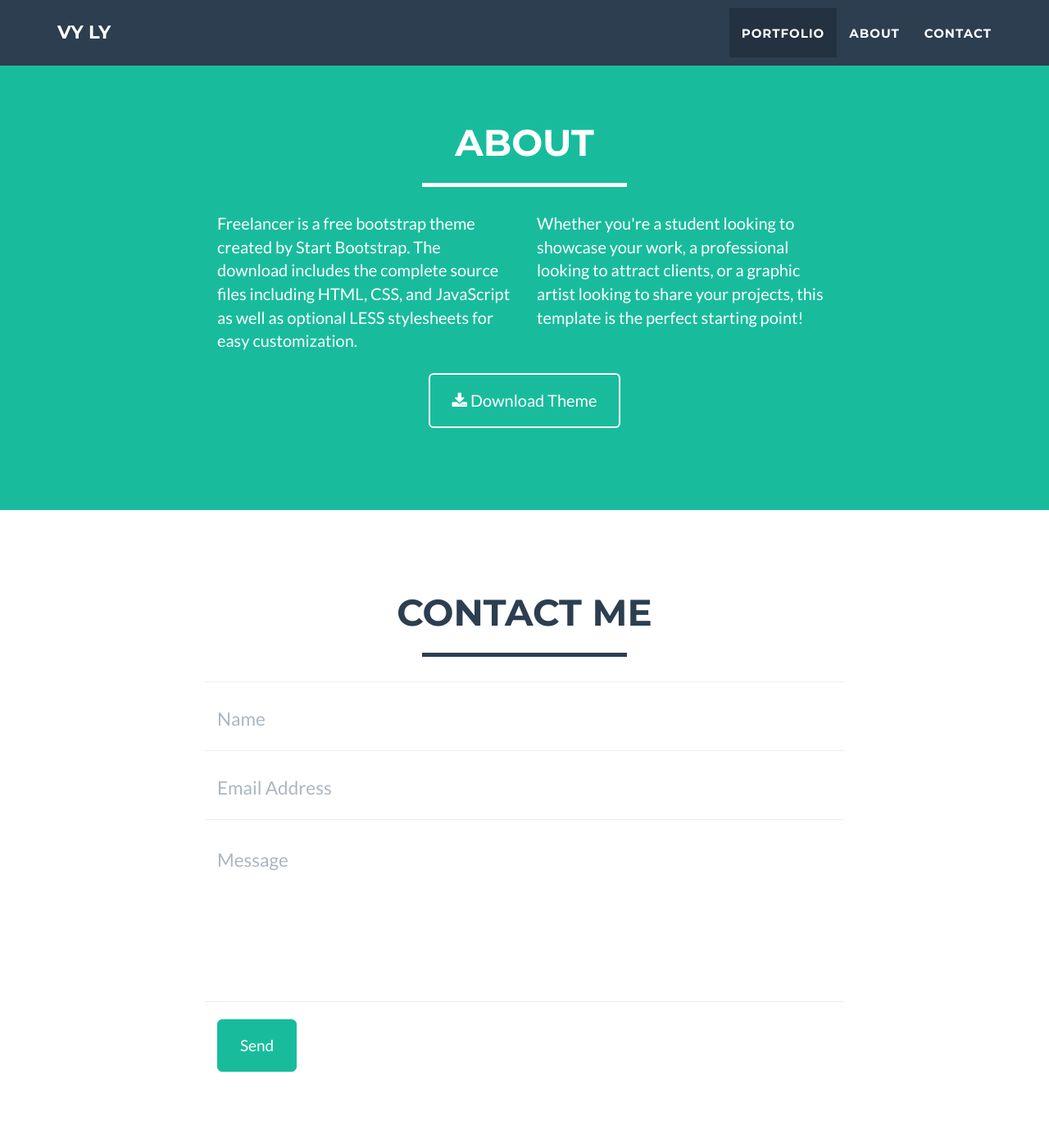
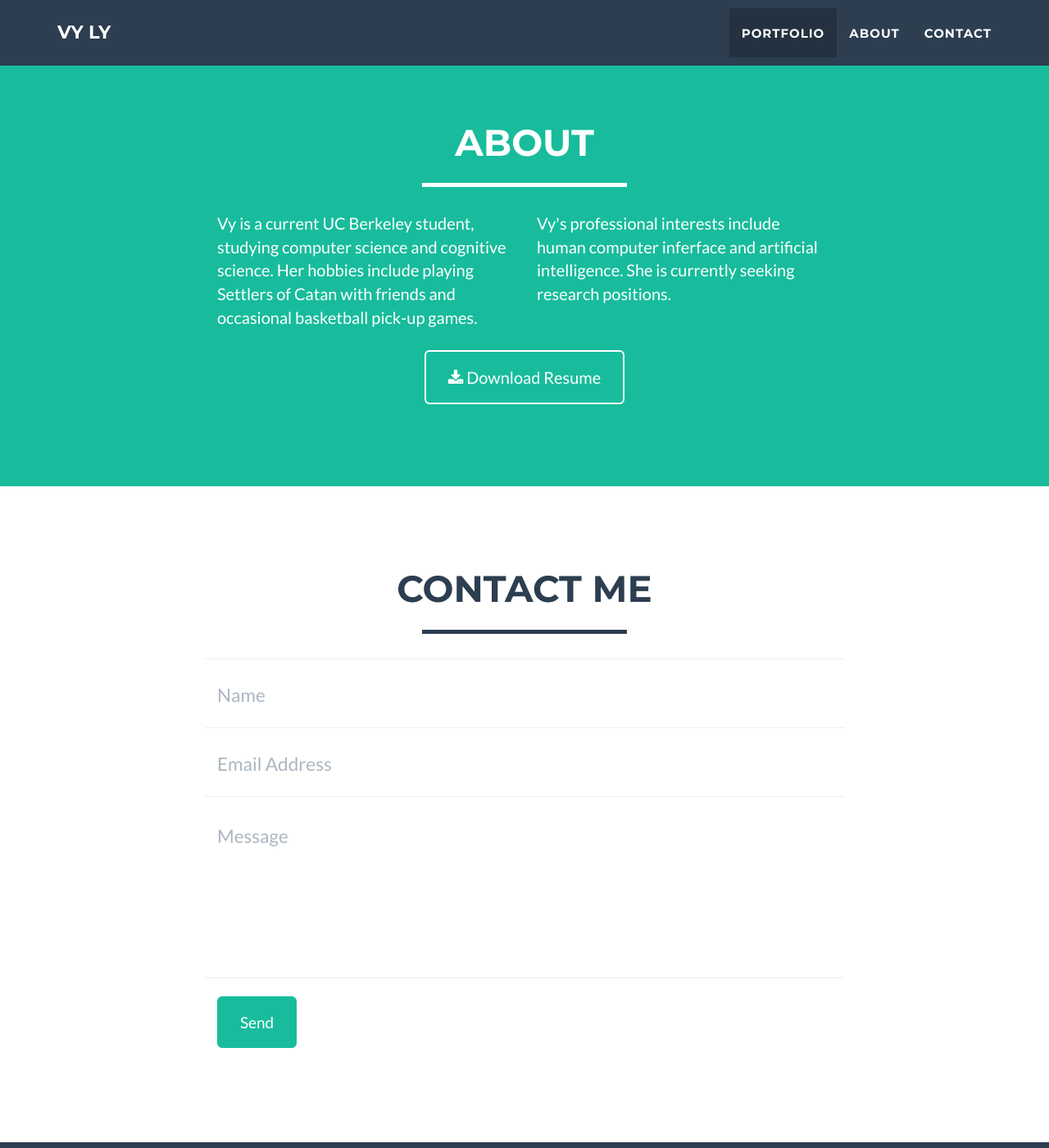
Before and after one commit to vyaly/vyaly.github.iov1, a Jekyll site: the page built from index.html, in a window 1280 px wide and 1400 px high, scrolled down 1560 px. Shown: the whole window at 82% size. Built offline with Jekyll 4.4.1, drawn with Linux system fonts in a browser that asks for light colours; some of the changed text lies outside the part shown.

Commit message:
added resume button for about me

```diff
--- a/_config.yml
+++ b/_config.yml
@@ -47,8 +47,7 @@ social:
 
 # Postal address (add as many lines as necessary)
 address:
-  - line: 3481 Melrose Place
-  - line: Beverly Hills, CA 90210
+  - line: 'Berkeley,CA'
 
 # Credits content
 credits: 'Freelancer is a free to use, open source Bootstrap theme created by <a href="http://startbootstrap.com">Start Bootstrap</a>.'
--- a/_includes/about.html
+++ b/_includes/about.html
@@ -9,15 +9,19 @@
             </div>
             <div class="row">
                 <div class="col-lg-4 col-lg-offset-2">
-                    <p>Freelancer is a free bootstrap theme created by Start Bootstrap. The download includes the complete source files including HTML, CSS, and JavaScript as well as optional LESS stylesheets for easy customization.</p>
+                    <p>Vy is a current UC Berkeley student, studying computer science and cognitive science. Her hobbies include playing Settlers of Catan with friends and occasional basketball pick-up games.</p>
                 </div>
                 <div class="col-lg-4">
-                    <p>Whether you're a student looking to showcase your work, a professional looking to attract clients, or a graphic artist looking to share your projects, this template is the perfect starting point! </p>
+                    <p>Vy's professional interests include human computer inferface and artificial intelligence. She is currently seeking research positions.</p>
                 </div>
                 <div class="col-lg-8 col-lg-offset-2 text-center">
-                    <a href="#" class="btn btn-lg btn-outline">
-                        <i class="fa fa-download"></i> Download Theme
+                  <a href="downloads/resume.pdf" download="vylyresume" class="btn btn-lg btn-outline">
+                        <i class="fa fa-download"></i> Download Resume
                     </a>
+
+               <!--      <form method="get" action="file.doc">
+<button type="submit">Download!</button>
+</form> -->
                 </div>
             </div>
         </div>
```
Also changed, not shown: 2 other files.
